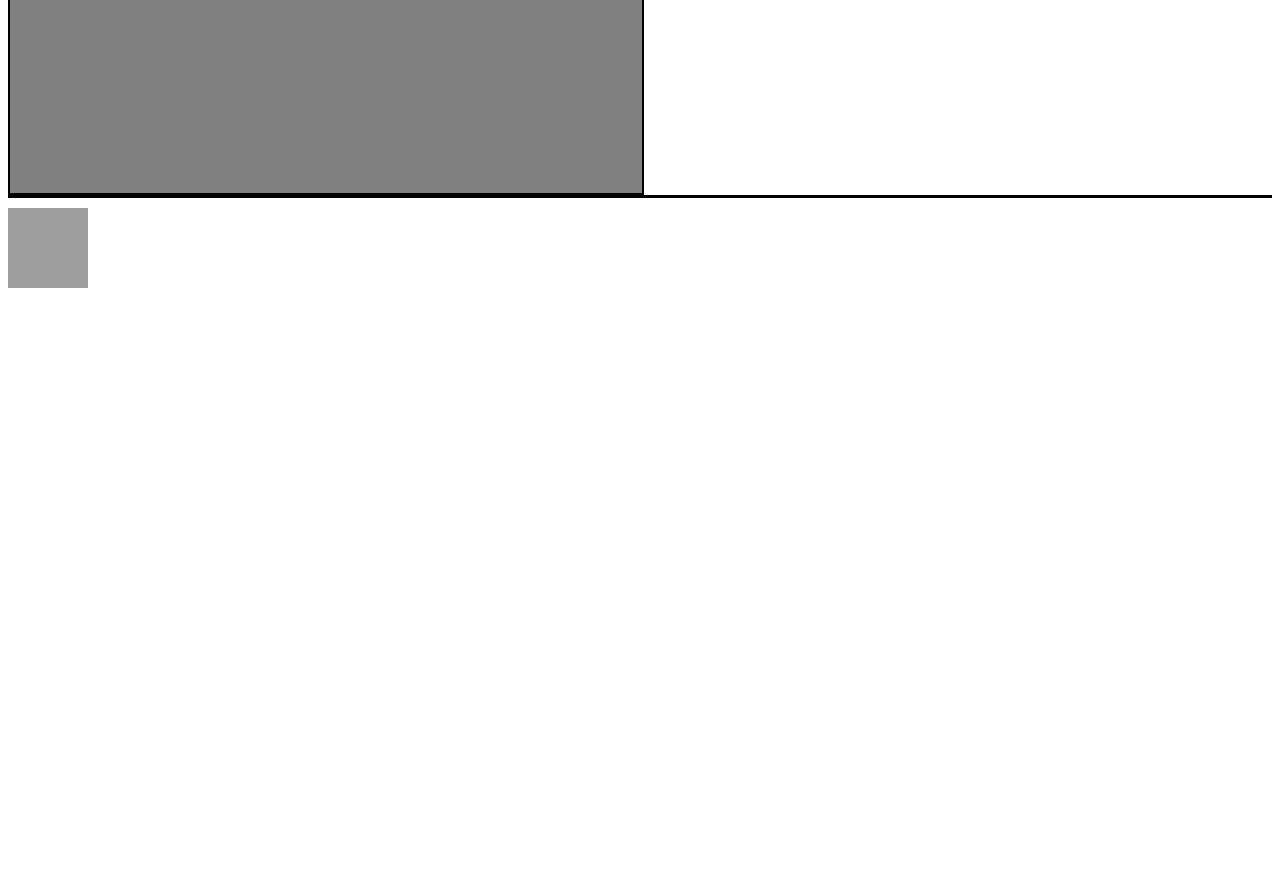
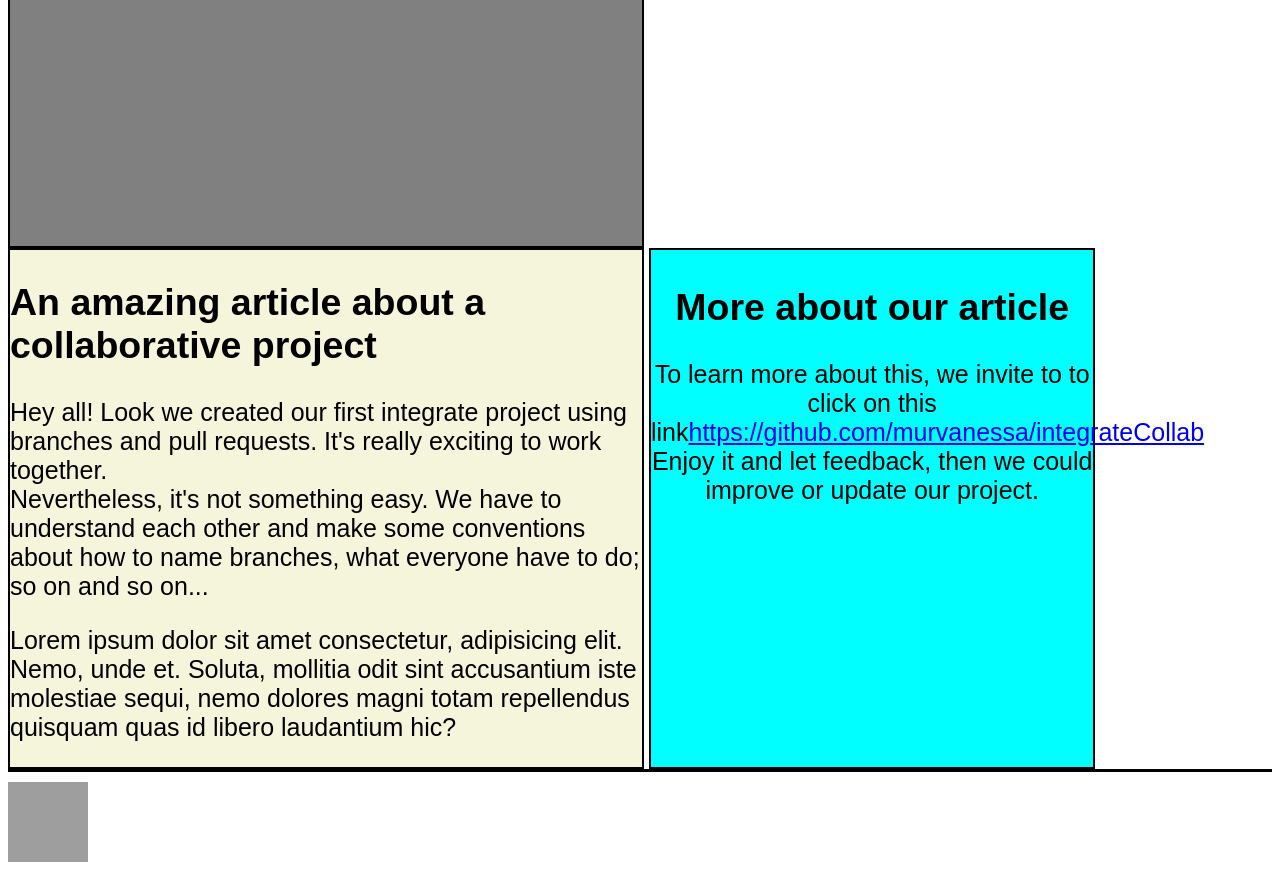
Before and after one commit to Boam1994/integrateCollab, a plain HTML site: page index.html in a window 1280 px wide. Shown: the part 675-1551 px from the top of the page. Before the commit the page ends 975 px from the top, so only its background shows below. Drawn offline with Linux system fonts and the light colour scheme; grey boxes are pictures that could not be loaded.

Commit message:
add article & aside part

```diff
--- a/css/style.css
+++ b/css/style.css
@@ -1,3 +1,8 @@
+body{
+  font-family: Arial, Helvetica, sans-serif;
+  font-size: 25px;
+}
+
 header {
     border-style: none none solid none;
   }
@@ -33,3 +38,22 @@ header {
     text-align: center;
     font-size: 30px;
   }
+  /* article & aside */
+  .container{
+    display: flex;
+  }
+  article{
+    border: 2px solid;
+    background-color: beige;
+    width: 50%;
+
+  }
+  aside{
+    background-color: aqua;
+    border: 2px solid;
+    text-align: center;
+    margin-left: 5px;
+    width: 35%;
+    padding-top: 5px;
+
+  }
--- a/index.html
+++ b/index.html
@@ -20,6 +20,21 @@
 <section>
   <h3>Section</h3>
 </section>
+<div class="container">
+  <article>
+    <h1>An amazing article about a collaborative project</h1>
+    <p>Hey all! Look we created our first integrate project using branches and pull requests. It's really exciting  to work together.<br>
+      Nevertheless, it's not something easy. We have to understand each other and make some conventions about how to name branches, what everyone have to do; so on and so on...
+    </p>
+    <p>Lorem ipsum dolor sit amet consectetur, adipisicing elit. Nemo, unde et. Soluta, mollitia odit sint accusantium iste molestiae sequi, nemo dolores magni totam repellendus quisquam quas id libero laudantium hic?</p>
+  </article>
+  <aside>
+    <h1>More about our article</h1>
+    <p>To learn more about this, we invite to to click on this link<a href="#">https://github.com/murvanessa/integrateCollab</a><br>
+      Enjoy it and let feedback, then we could improve or update our project.
+    </p>
+  </aside>
+</div>
   <footer>
     <img class="footer-img" src="https://i.pinimg.com/originals/9f/f6/71/9ff671b4c85270fe2feea5aebfb45693.jpg"
       alt="a smiling tree" />
```
